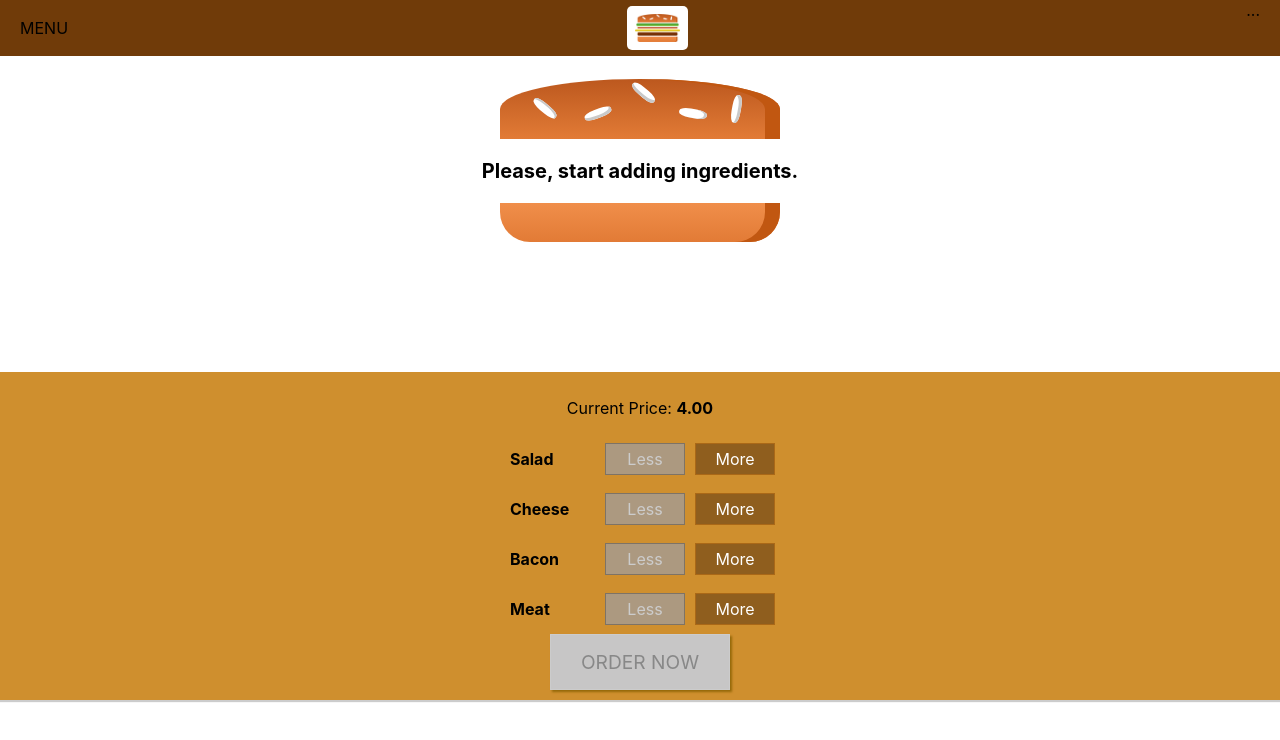
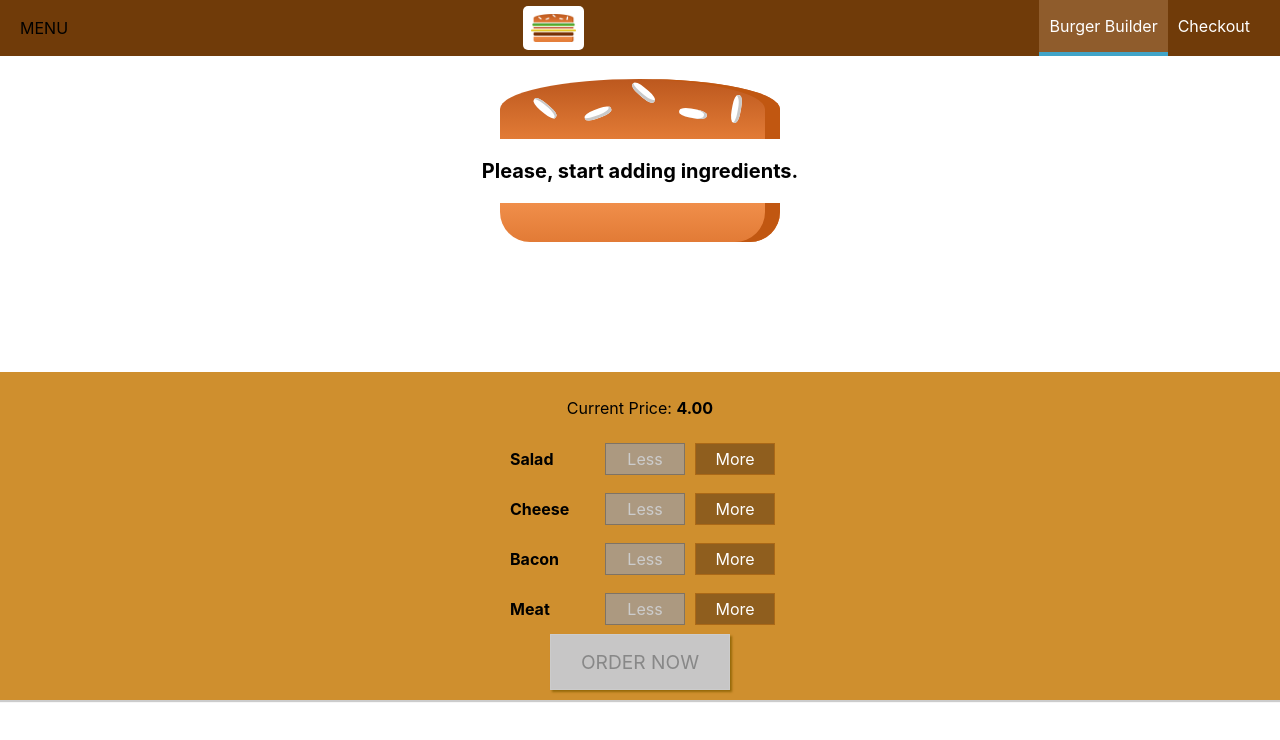
Before and after one commit to ankush953/burger-builder, a React (Create React App) app: page / in a window 1280 px wide. Shown: the top 740 px of the page. Built offline with nearby package versions, Linux system fonts and the light colour scheme.

Commit message:
added pseudo navbar

```diff
--- /dev/null
+++ b/src/components/Navigation/NavigationItems/NavigationItem/NavigationItem.js
@@ -0,0 +1,12 @@
+import React from "react";
+import classes from "./NavigationItem.module.css";
+
+const navigationItem = (props) => (
+  <div className={classes.NavigationItem}>
+    <a href={props.link} className={props.active ? classes.active : null}>
+      {props.children}
+    </a>
+  </div>
+);
+
+export default navigationItem;
--- /dev/null
+++ b/src/components/Navigation/NavigationItems/NavigationItem/NavigationItem.module.css
@@ -0,0 +1,25 @@
+.NavigationItem {
+  margin: 0;
+  box-sizing: border-box;
+  display: flex;
+  height: 100%;
+  align-items: center;
+}
+
+.NavigationItem a {
+  color: white;
+  text-decoration: none;
+  height: 100%;
+  padding: 16px 10px;
+  border-bottom: 4px solid transparent;
+  box-sizing: border-box;
+  display: block;
+}
+
+.NavigationItem a:hover,
+.NavigationItem a:active,
+.NavigationItem a.active {
+  background-color: #8f5c2c;
+  border-bottom: 4px solid #40a4c8;
+  color: white;
+}
--- /dev/null
+++ b/src/components/Navigation/NavigationItems/NavigationItems.js
@@ -0,0 +1,14 @@
+import React from "react";
+import NavigationItem from "./NavigationItem/NavigationItem";
+import classes from "./NavigationItems.module.css";
+
+const navigationItems = (props) => (
+  <ul className={classes.NavigationItems}>
+    <NavigationItem link="/" active={true}>
+      Burger Builder
+    </NavigationItem>
+    <NavigationItem link="/">Checkout</NavigationItem>
+  </ul>
+);
+
+export default navigationItems;
--- /dev/null
+++ b/src/components/Navigation/NavigationItems/NavigationItems.module.css
@@ -0,0 +1,8 @@
+.NavigationItems {
+  margin: 0;
+  padding: 0;
+  height: 100%;
+  list-style: none;
+  display: flex;
+  align-items: center;
+}
--- a/src/components/Navigation/Toolbar/Toolbar.js
+++ b/src/components/Navigation/Toolbar/Toolbar.js
@@ -1,13 +1,14 @@
 import React from "react";
 import classes from "./Toolbar.module.css";
 import Logo from "../../Logo/Logo";
+import NavigationItems from "../NavigationItems/NavigationItems";
 
 const toolbar = (props) => {
   return (
     <header className={classes.Toolbar}>
       <div>MENU</div>
       <Logo />
-      <nav>...</nav>
+      <NavigationItems />
     </header>
   );
 };
```
